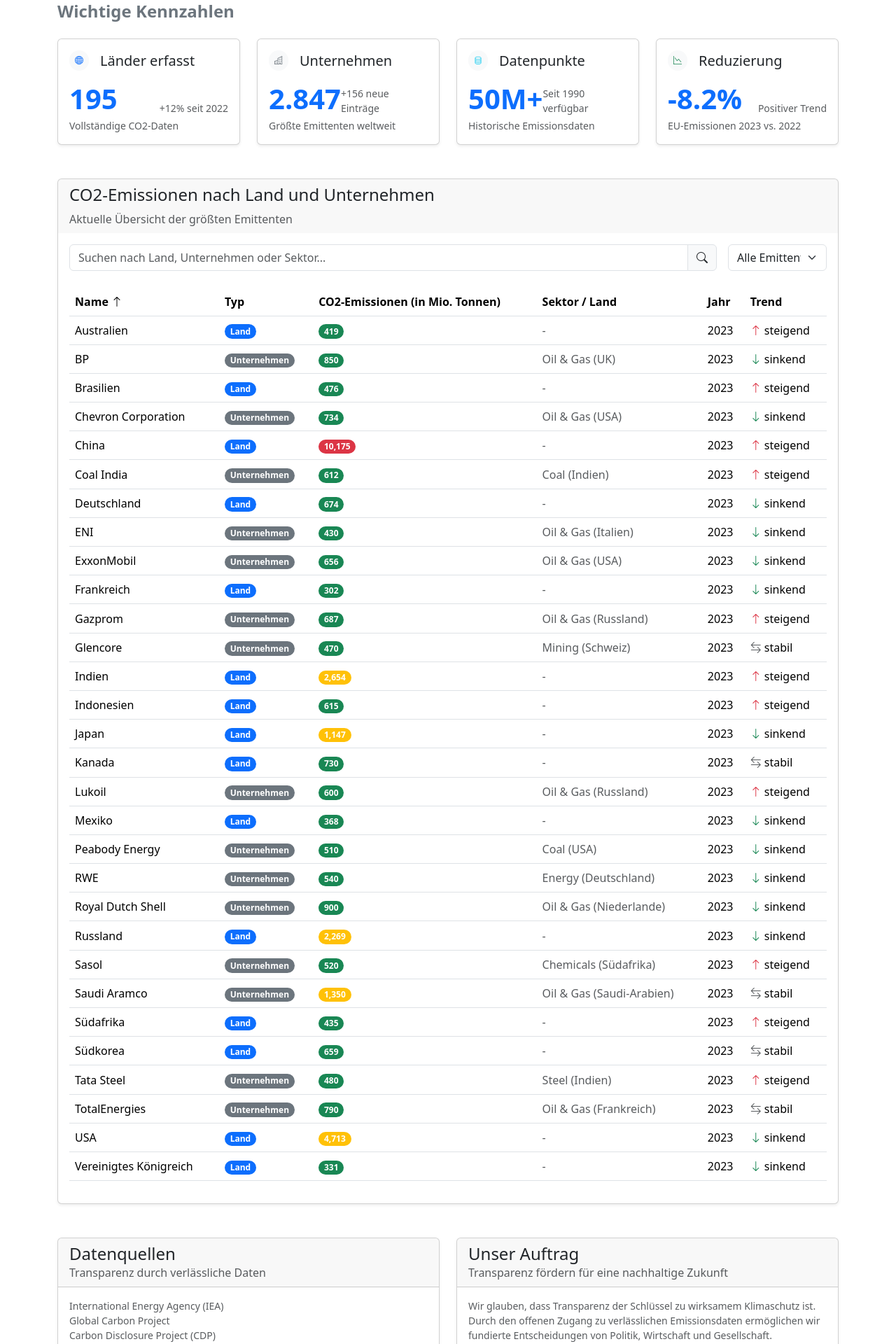
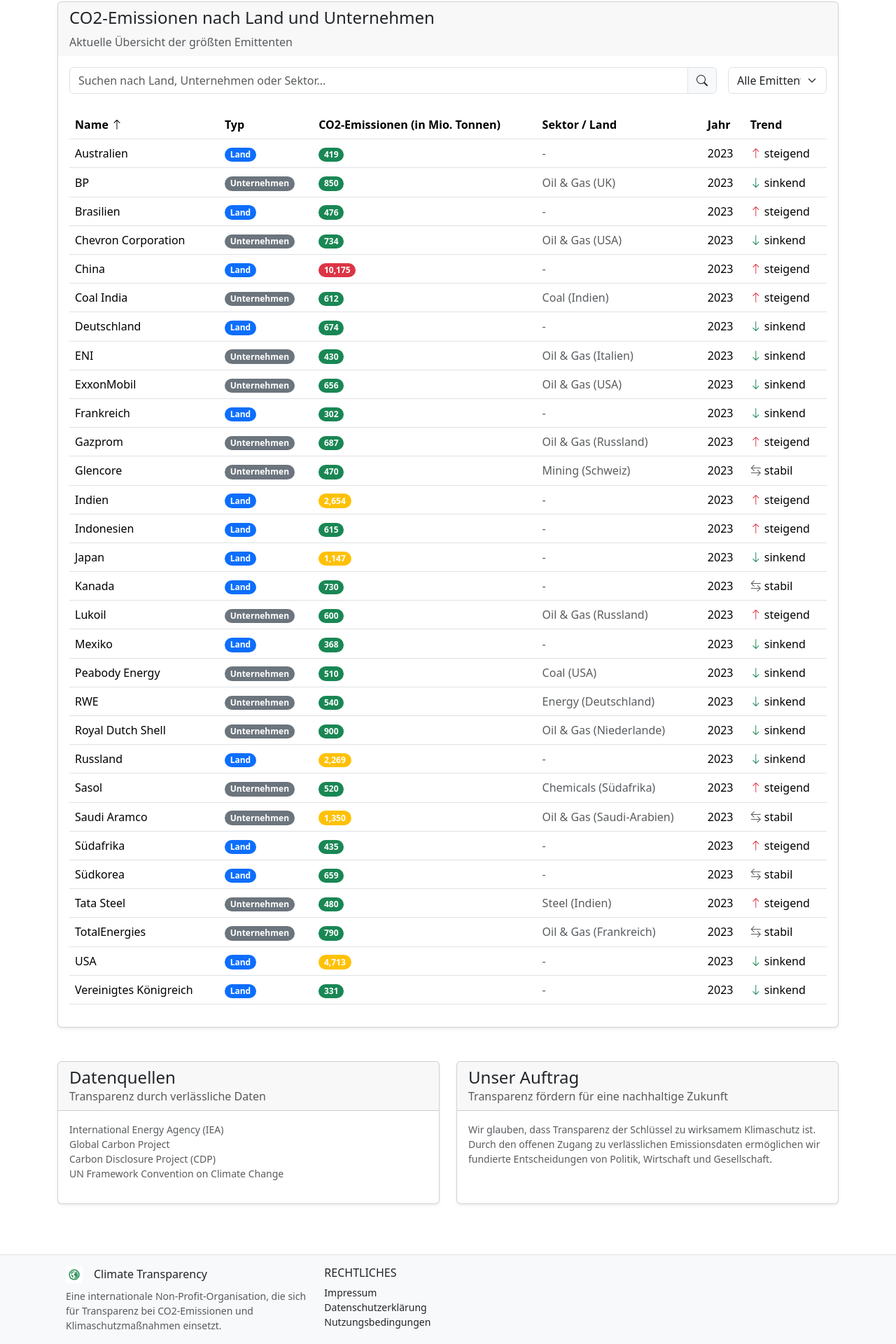
Before and after one commit to Sl4sh3r51/Co2_Project, a JavaScript app: page / in a window 1280 px wide. Shown: the part 231-2151 px from the top of the page at 70% size. Built offline with nearby package versions, Linux system fonts and the light colour scheme.

Commit message:
Make Footer.vue smaller Remove useless components in Index.vue

```diff
--- a/src/components/Footer.vue
+++ b/src/components/Footer.vue
@@ -1,11 +1,11 @@
 <template>
-  <footer class="bg-light border-top mt-auto py-5">
+  <footer class="bg-light border-top mt-auto py-3">
     <div class="container-fluid container-lg px-4 px-lg-8">
-      <div class="row g-4">
+      <div class="row g-3">
         <div class="col-12 col-md-6 col-lg-4">
-          <div class="d-flex align-items-center mb-3">
-            <img src="@/assets/climate-logo.png" alt="Climate Transparency Logo" class="me-3" style="height: 2rem; width: 2rem;">
-            <h3 class="h5 mb-0">Climate Transparency</h3>
+          <div class="d-flex align-items-center mb-2">
+            <img src="@/assets/climate-logo.png" alt="Climate Transparency Logo" class="me-3" style="height: 1.5rem; width: 1.5rem;">
+            <h3 class="h6 mb-0">Climate Transparency</h3>
           </div>
           <p class="text-muted small">
             Eine internationale Non-Profit-Organisation, die sich für Transparenz bei CO2-Emissionen und Klimaschutzmaßnahmen einsetzt.
@@ -27,7 +27,7 @@
         </div>
 
         <div class="col-12 col-md-6 col-lg-3">
-          <h4 class="h6 text-uppercase mb-3">Rechtliches</h4>
+          <h4 class="h6 text-uppercase mb-2">Rechtliches</h4>
           <ul class="list-unstyled small">
             <li><a href="#" class="text-reset text-decoration-none" @click.prevent="showImpressum = true">Impressum</a></li>
             <li><a href="#" class="text-reset text-decoration-none" @click.prevent="showDatenschutz = true">Datenschutzerklärung</a></li>
@@ -35,7 +35,7 @@
           </ul>
         </div>
       </div>
-      <hr class="my-4">
+      <hr class="my-3">
       <div class="d-flex flex-column flex-md-row justify-content-between align-items-center">
         <div class="text-muted small text-center text-md-start mb-2 mb-md-0">
           <p class="mb-0">
@@ -48,7 +48,7 @@
           </p>
         </div>
       </div>
-      <div class="mt-4 p-3 bg-light-subtle rounded text-muted small">
+      <div class="mt-3 p-2 bg-light-subtle rounded text-muted small">
         <strong>Datenhinweis:</strong> Die auf dieser Website dargestellten CO2-Emissionsdaten stammen aus verschiedenen wissenschaftlichen Quellen und werden regelmäßig aktualisiert. Während wir uns um Genauigkeit bemühen, können sich die Werte aufgrund unterschiedlicher Berechnungsmethodiken und Datenquellen von anderen Anbietern unterscheiden. Für wissenschaftliche oder kommerzielle Zwecke empfehlen wir, die Originalquellen zu konsultieren.
       </div>
     </div>
--- a/src/views/Index.vue
+++ b/src/views/Index.vue
@@ -9,29 +9,6 @@
             <p class="lead text-muted">
               Detaillierte Analyse der CO2-Emissionen von Ländern und Unternehmen weltweit.
             </p>
-          </div>
-        </div>
-      </section>
-
-      <section class="mb-5">
-        <h3 class="h4 fw-semibold text-secondary mb-4">Wichtige Kennzahlen</h3>
-        <div class="row g-4">
-          <div class="col-12 col-sm-6 col-lg-3" v-for="stat in stats" :key="stat.title">
-            <div class="card shadow-sm h-100">
-              <div class="card-body">
-                <div class="d-flex align-items-center mb-3">
-                  <div :class="`badge rounded-pill bg-light text-${getBadgeColor(stat.iconClass)} me-3 p-2`">
-                    <i :class="stat.iconClass"></i>
-                  </div>
-                  <h5 class="card-title mb-0">{{ stat.title }}</h5>
-                </div>
-                <div class="d-flex justify-content-between align-items-end">
-                  <span class="display-6 fw-bold text-primary">{{ stat.value }}</span>
-                  <span class="small text-muted">{{ stat.trend }}</span>
-                </div>
-                <p class="card-text text-muted small mt-1">{{ stat.description }}</p>
-              </div>
-            </div>
           </div>
         </div>
       </section>
@@ -79,54 +56,8 @@
 </template>
 
 <script setup lang="ts">
-import {ref} from 'vue';
 import Header from '@/components/Header.vue';
 import EmissionsTable from '@/components/EmissionTable.vue';
 import Footer from '@/components/Footer.vue';
 
-const stats = ref([
-  {
-    title: "Länder erfasst",
-    value: "195",
-    description: "Vollständige CO2-Daten",
-    iconClass: "bi-globe",
-    trend: "+12% seit 2022"
-  },
-  {
-    title: "Unternehmen",
-    value: "2.847",
-    description: "Größte Emittenten weltweit",
-    iconClass: "bi-buildings",
-    trend: "+156 neue Einträge"
-  },
-  {
-    title: "Datenpunkte",
-    value: "50M+",
-    description: "Historische Emissionsdaten",
-    iconClass: "bi-database",
-    trend: "Seit 1990 verfügbar"
-  },
-  {
-    title: "Reduzierung",
-    value: "-8.2%",
-    description: "EU-Emissionen 2023 vs. 2022",
-    iconClass: "bi-graph-down",
-    trend: "Positiver Trend"
-  }
-]);
-
-const getBadgeColor = (iconClass: string) => {
-  switch (iconClass) {
-    case 'bi-globe':
-      return 'primary';
-    case 'bi-buildings':
-      return 'secondary';
-    case 'bi-database':
-      return 'info';
-    case 'bi-graph-down':
-      return 'success';
-    default:
-      return 'secondary';
-  }
-};
 </script>
```
